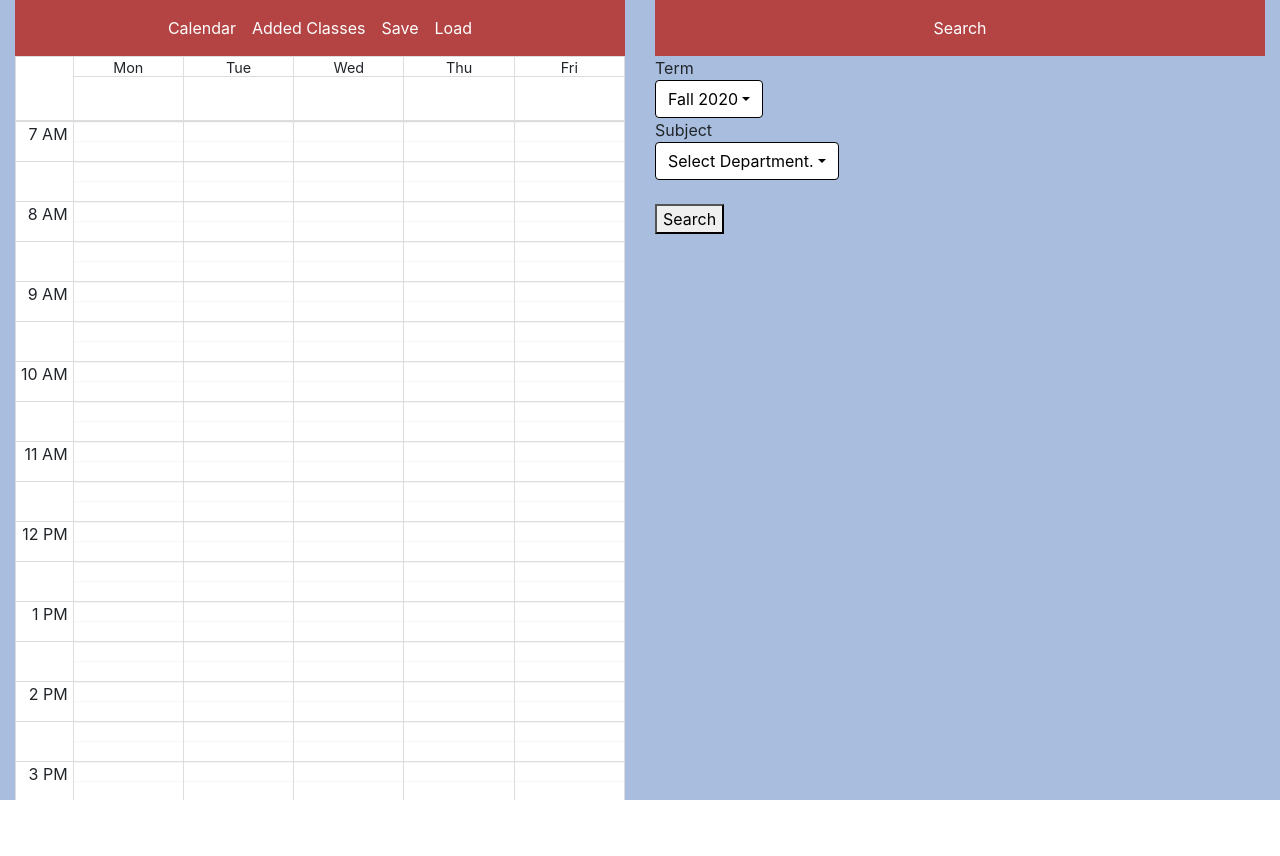
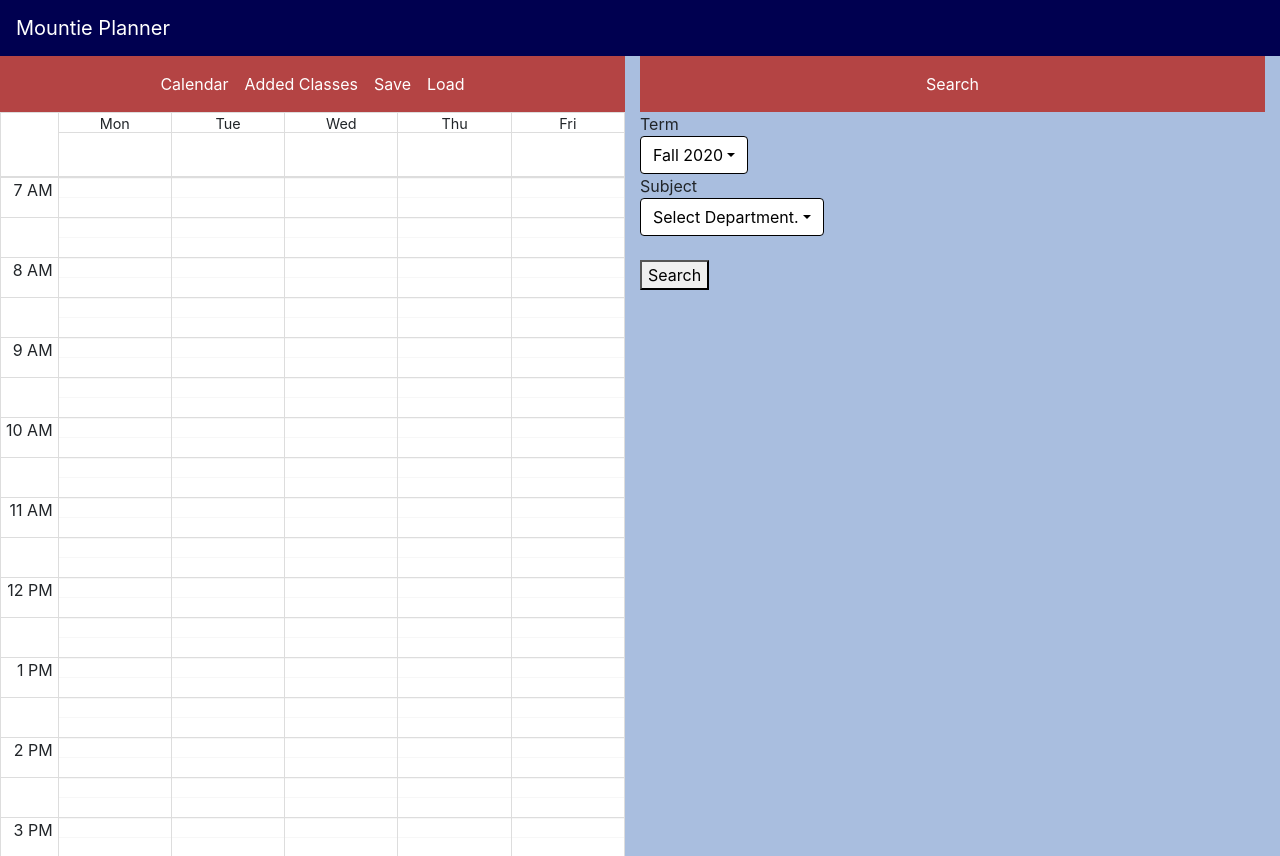
Before and after one commit to AnyFinCanHappen/mtsac_scheduler_fe, a React (Create React App) app: page / in a window 1280 px wide. Before the commit the page ends 800 px from the top, so only its background shows below. Built offline with nearby package versions, Linux system fonts and the light colour scheme.

Commit message:
Added global navbar.

```diff
--- a/src/App.js
+++ b/src/App.js
@@ -4,7 +4,8 @@ import Col from 'react-bootstrap/Col';
 import Row from 'react-bootstrap/Row';
 import 'bootstrap/dist/css/bootstrap.min.css';
 import "./css/column.css"
-
+import "./css/nav_bar.css"
+import Navbar from "react-bootstrap/Navbar"
 import EventMaker from "./util/EventMaker";
 import SearchForm from "./search/SearchForm";
 import Calendar from "./calender/Calendar"
@@ -20,9 +21,22 @@ class App extends Component{
       eventList:[],
       isBlockForm: false,
       showPopover: false,
+      height:0
     }
   }
 
+
+  componentDidMount() {
+    this.updateHeight();
+    window.addEventListener('resize', this.updateHeight);
+  }
+
+  componentWillUnmount() {
+    window.removeEventListener('resize', this.updateHeight);
+  }
+  updateHeight = () =>{
+      this.setState({height: window.innerHeight})
+  }
   /*
   shouldComponentUpdate(nextProps, nextState){
     const prevSelectedCourses = this.state.selectedCourses;
@@ -82,12 +96,18 @@ class App extends Component{
 
 
   render(){
-    const {isBlockForm,selectedCourses, eventList} = this.state;
+    const {isBlockForm,selectedCourses, eventList, height} = this.state;
+    const colHeight = String.toString(height - 56) + "vh";
     return (
       <div style = {{backgroundColor: "#a9bedf"}}>
+        <Navbar sticky = "top" className = "navbar-main">
+          <Navbar.Brand style ={{color:"white"}}>
+              Mountie Planner
+          </Navbar.Brand>
+        </Navbar>
         <Container fluid>
           <Row>
-            <Col className = "column-scroll">
+            <Col className = "column-scroll px-0" style = {{height:colHeight}}>
               <LeftNavBar
                 loadCourse = {this.loadCourse}
                 changeBlock = {this.changeBlock}
--- a/src/block/Block.js
+++ b/src/block/Block.js
@@ -64,7 +64,7 @@ class Block extends Component{
         return(
             <CardDeck >
                 <Container fluid>
-                <Row xs = {1} lg = {3}>
+                <Row xs = {1} sm = {2} lg = {3}>
                 {Object.keys(selectedCourses).map((item,index) =>{
                     const course = selectedCourses[item];
                     const {meetingTimes, location} = course;
@@ -111,7 +111,7 @@ class Block extends Component{
                 <thead>
                     <tr>
                         <th>Total classes</th>
-                        <th>Total Cred</th>
+                        <th>Total Credits</th>
                     </tr>
                 </thead>
                 <tbody>
--- a/src/css/nav_bar.css
+++ b/src/css/nav_bar.css
@@ -1,3 +1,8 @@
+.navbar-main{
+  background-color: rgb(0, 0, 80);
+}
+
+
 .nav-link{
   color: white;
 }
```
